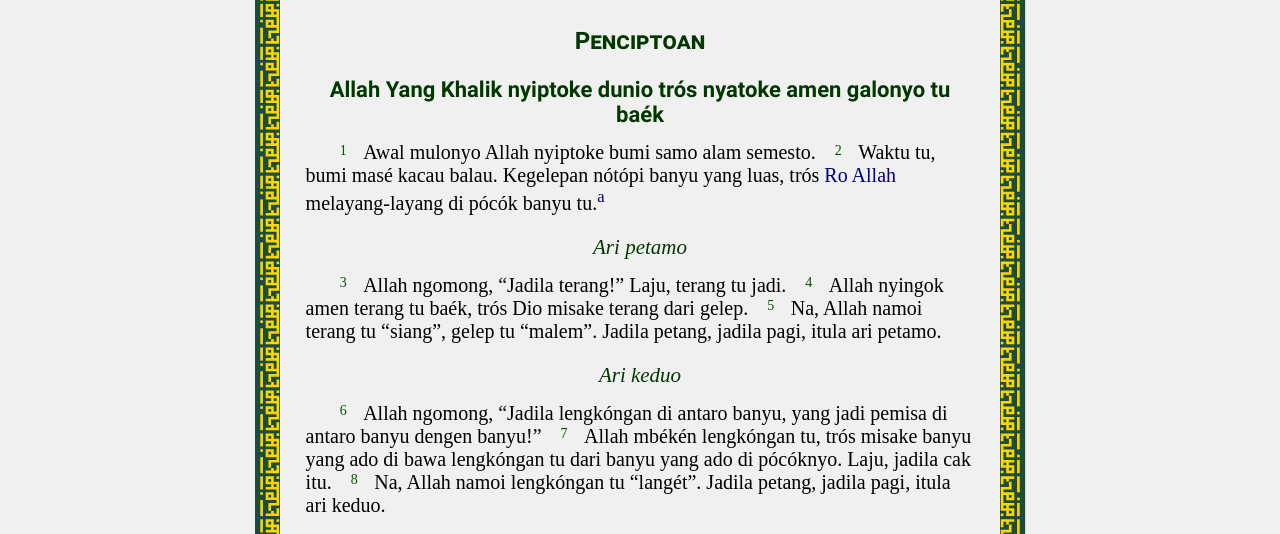
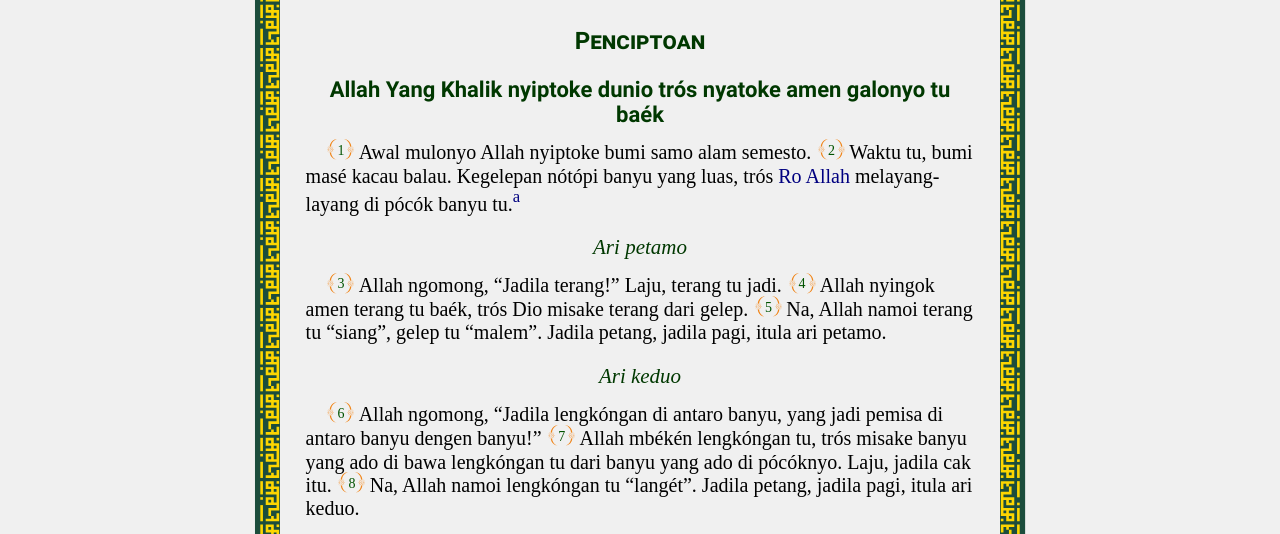
Before and after one commit to tzebp/tzebp, a plain HTML site: page Aktb-01-GEN-001.html in a window 1280 px wide. Shown: the part 215-749 px from the top of the page. Drawn offline with Linux system fonts and the light colour scheme; a script that the page names is missing; a web font is replaced by a local one.

Commit message:
mengupdate bingkai ayat

```diff
--- a/css/sab-stylesheet.css
+++ b/css/sab-stylesheet.css
@@ -209,6 +209,16 @@ div.cl {
     margin-top: 0.5em;
 }
 
+
+/* TODO try using a before/after with split wrapper
+Bingkai LB_1080x1920.svg
+Bingkai_LB_1080x1350.svg
+frame_lama.svg
+frame_yellow.svg
+frame.svg
+verse_wrap.svg
+
+*/
 span.v {
     color: #005300;
     font-size: 70%;
@@ -216,9 +226,36 @@ span.v {
     bottom: 0.3em;
     line-height: normal;
     background-color: transparent;
-    padding:1em;
-}
-
+    padding:0.125em;
+/*
+    border: 4px solid transparent;
+    border-image: url('verse_wrap.svg') 4 stretch;
+    margin: 0 0.25em; */
+}
+
+
+span.v:before {
+    content:'';
+    background-image: url("left_wrapper.svg");
+    background-size: cover;
+    background-repeat: no-repeat;
+    width: 10px;
+    height: 1.5em;
+    display:inline-block;
+    vertical-align: -0.4em;
+}
+
+
+span.v:after{
+    content:'';
+    background-image: url("right_wrapper.svg");
+    background-size: cover;
+    background-repeat: no-repeat;
+    width: 10px;
+    height: 1.5em;
+    display:inline-block;
+    vertical-align: -0.4em;
+}
 
 span.vsp {
     font-size: 50%;
```
Also changed, not shown: css/left_wrapper.svg (added), css/right_wrapper.svg (added).
